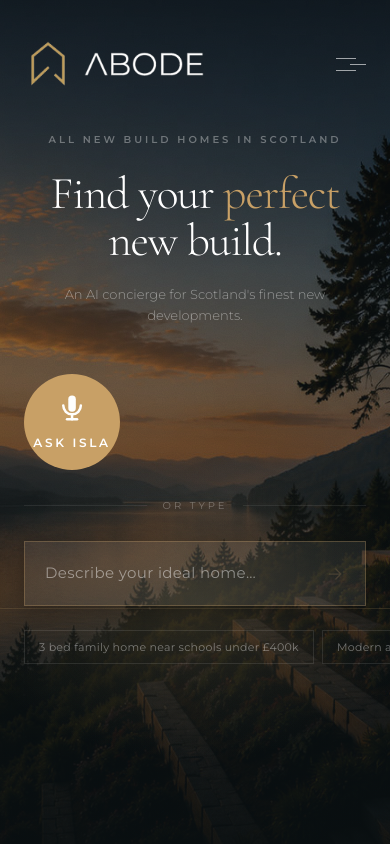
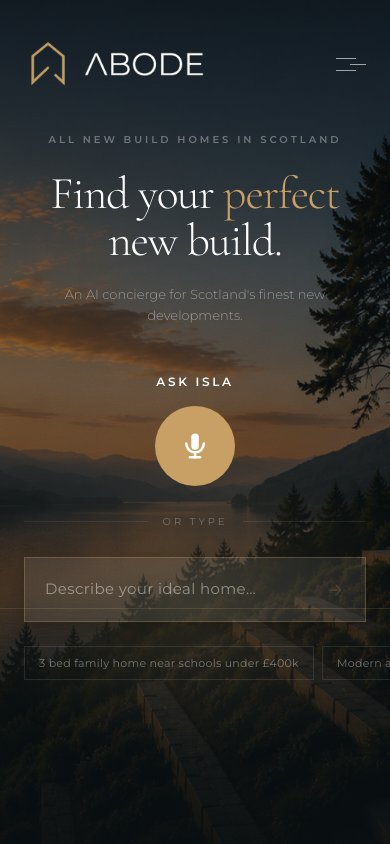
Before and after one commit to housey345/ABODE, a Next.js app: page / in a window 390 px wide. Shown: the top 844 px of the page. Built offline with nearby package versions, Linux system fonts and the light colour scheme.

Commit message:
Move Ask Isla label above circle button on mobile

```diff
--- a/components/VoiceSearch.tsx
+++ b/components/VoiceSearch.tsx
@@ -73,19 +73,24 @@ export default function VoiceSearch({ onTranscript, disabled, compact }: Props)
   }
 
   return (
+    <div className="flex flex-col items-center w-full gap-4 md:gap-0">
+      <span className="md:hidden text-white text-xs font-sans font-semibold tracking-[0.22em] uppercase">
+        {listening ? "Tap to Stop" : "Ask Isla"}
+      </span>
       <button
         onClick={startListening}
         disabled={disabled}
         aria-label={listening ? "Stop listening" : "Start voice search"}
-      className={`relative flex flex-col items-center justify-center gap-3 w-24 h-24 rounded-full md:rounded-none md:w-full md:h-auto md:py-9 transition-colors duration-300 outline-none focus:outline-none
+        className={`relative flex flex-col items-center justify-center gap-3 w-20 h-20 rounded-full md:rounded-none md:w-full md:h-auto md:py-9 transition-colors duration-300 outline-none focus:outline-none
           ${disabled ? "opacity-50 cursor-not-allowed" : "cursor-pointer"}`}
         style={{ background: listening ? "#7A1515" : "#C8A066" }}
       >
         {listening ? <WaveformIcon size={30} /> : <span className="animate-pulse-ring inline-flex"><MicIcon size={30} /></span>}
-      <span className="text-white text-xs font-sans font-semibold tracking-[0.22em] uppercase">
+        <span className="hidden md:inline text-white text-xs font-sans font-semibold tracking-[0.22em] uppercase">
           {listening ? "Listening — Tap to Stop" : "Ask Isla"}
         </span>
       </button>
+    </div>
   );
 }
 
```
Lines whose indentation alone changed are shown as unchanged.
